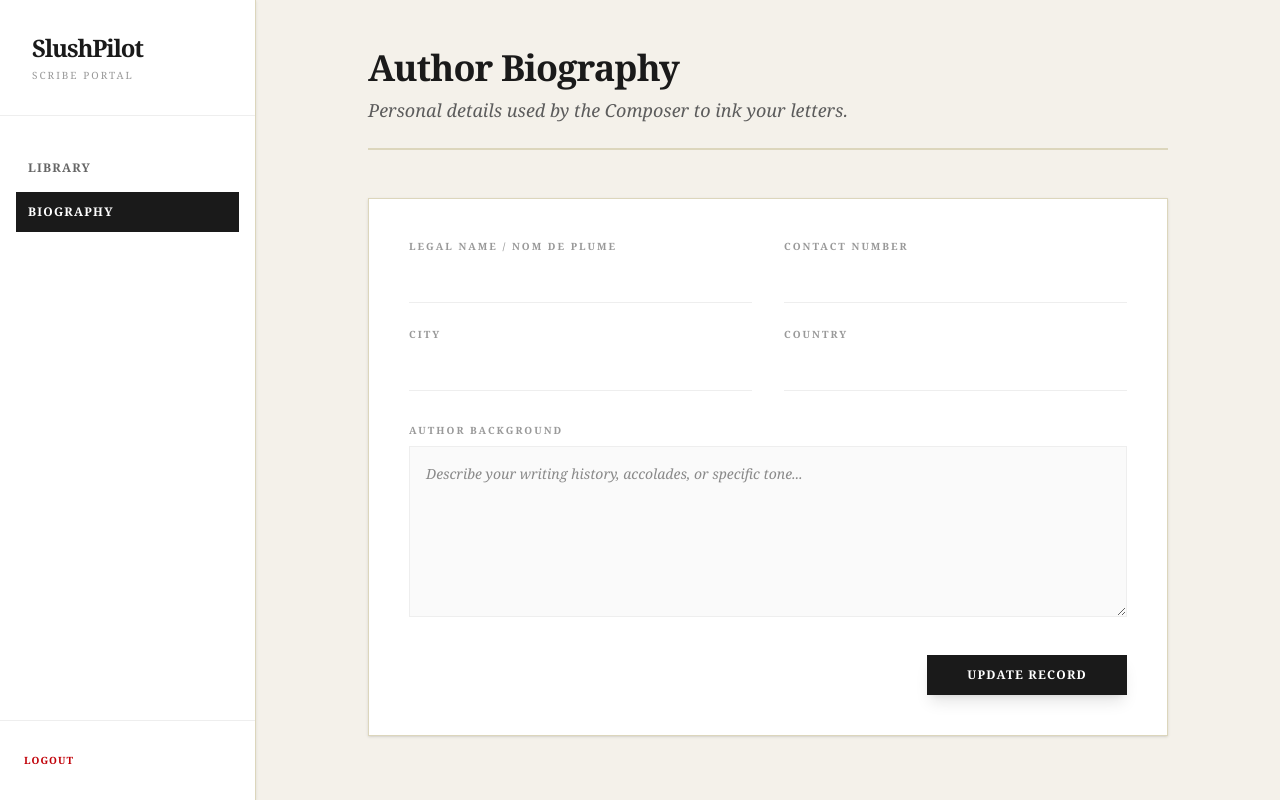
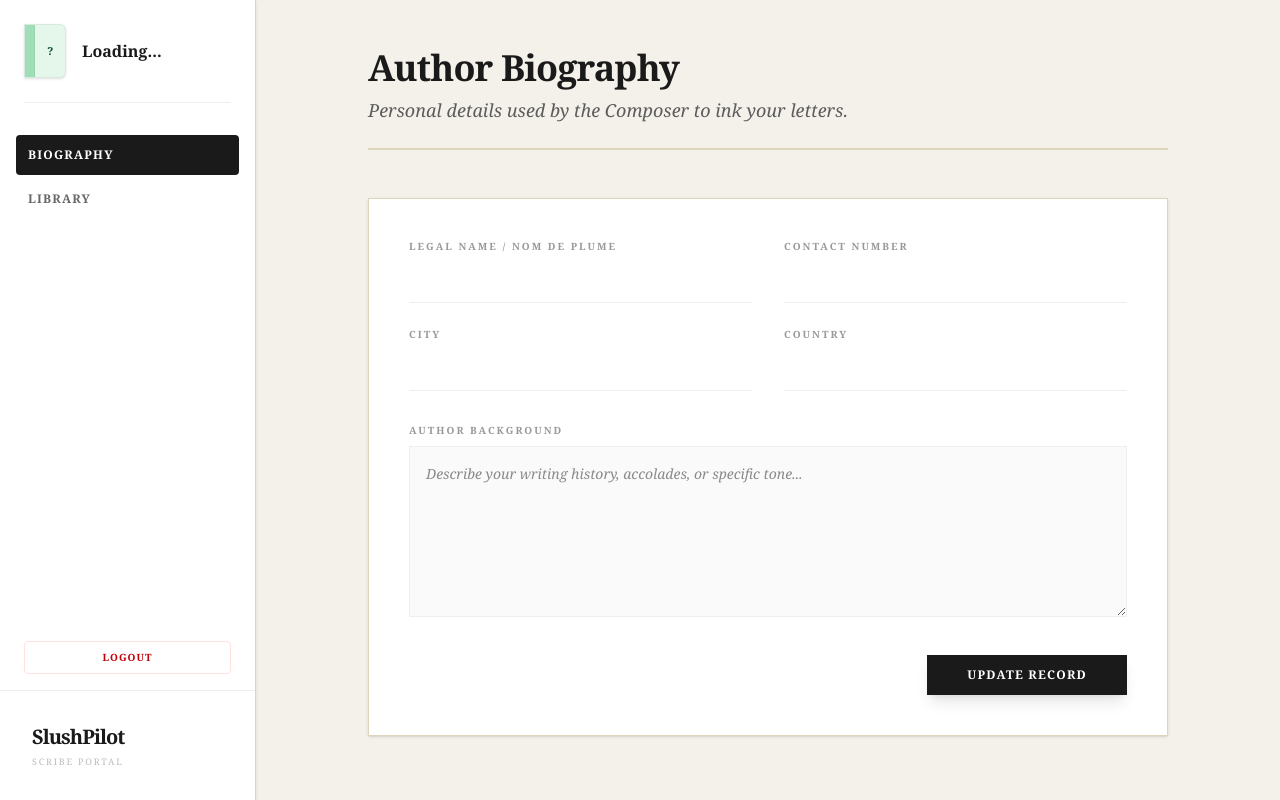
Before and after one commit to lihikaspi/SlushPilot, a Next.js app in the folder slush-pilot-ui/: page /account in a window 1280 px wide. Built offline with nearby package versions, Linux system fonts and the light colour scheme; no server answers; the database is empty; sample sign-in values are in the browser's storage.

Commit message:
updated layout/sidebar

```diff
--- a/slush-pilot-ui/src/app/layout.tsx
+++ b/slush-pilot-ui/src/app/layout.tsx
@@ -1,9 +1,10 @@
 'use client';
 
 import "./globals.css";
-import { usePathname } from "next/navigation";
+import { usePathname, useRouter } from "next/navigation";
 import Link from "next/link";
 import { useEffect, useState } from "react";
+// Using the client utility to interact with Supabase
 import { createClient } from "../utils/supabase/client";
 
 export default function RootLayout({
@@ -12,73 +13,150 @@ export default function RootLayout({
   children: React.ReactNode;
 }>) {
   const pathname = usePathname();
+  const router = useRouter();
   const isLoginPage = pathname === "/";
-  const [userEmail, setUserEmail] = useState<string | null>(null);
+
+  const [profile, setProfile] = useState<{ fullName: string; username: string } | null>(null);
   const supabase = createClient();
 
   useEffect(() => {
-    const checkUser = async () => {
-      const { data: { user } } = await supabase.auth.getUser();
-      setUserEmail(user?.email || null);
+    const fetchUserData = async () => {
+      const storedUsername = localStorage.getItem('slushpilot_user');
+
+      if (storedUsername) {
+        // Fetch profile details from the database
+        const { data, error } = await supabase
+          .from('profiles')
+          .select('full_name, username')
+          .eq('username', storedUsername)
+          .single();
+
+        if (data && !error) {
+          setProfile({
+            fullName: data.full_name,
+            username: data.username
+          });
+        }
+      } else if (!isLoginPage) {
+        router.push("/");
+      }
     };
-    checkUser();
-  }, [supabase, pathname]);
 
-  const handleLogout = async () => {
-    await supabase.auth.signOut();
-    window.location.href = "/login";
+    fetchUserData();
+  }, [pathname, isLoginPage, router, supabase]);
+
+  const handleLogout = () => {
+    localStorage.removeItem('slushpilot_user');
+    window.location.href = "/";
   };
+
+  const getInitials = (name: string) => {
+    return name
+      .split(' ')
+      .map(word => word[0])
+      .join('')
+      .toUpperCase()
+      .slice(0, 2);
+  };
+
+  /**
+   * Seeded Color Logic: Uses the unique username for better distribution
+   * to ensure all colors are used.
+   */
+  const getBookStyles = (username: string) => {
+    const bookColors = [
+      { bg: 'bg-red-600/10', spine: 'bg-red-600/30', text: 'text-red-900' },
+      { bg: 'bg-green-600/10', spine: 'bg-green-600/30', text: 'text-green-900' },
+      { bg: 'bg-blue-600/10', spine: 'bg-blue-600/30', text: 'text-blue-900' },
+      { bg: 'bg-pink-600/10', spine: 'bg-pink-600/30', text: 'text-pink-900' },
+      { bg: 'bg-purple-600/10', spine: 'bg-purple-600/30', text: 'text-purple-900' },
+      { bg: 'bg-indigo-600/10', spine: 'bg-indigo-600/30', text: 'text-indigo-900' },
+      { bg: 'bg-teal-600/10', spine: 'bg-teal-600/30', text: 'text-teal-900' },
+    ];
+
+    // Hash function for strings to ensure even distribution
+    let hash = 0;
+    for (let i = 0; i < username.length; i++) {
+      hash = username.charCodeAt(i) + ((hash << 5) - hash);
+    }
+    const index = Math.abs(hash) % bookColors.length;
+    return bookColors[index];
+  };
+
+  const initials = profile ? getInitials(profile.fullName) : "?";
+  // Pass the unique username as the seed for better color randomization
+  const { bg: bookBg, spine: spineBg, text: textColor } = getBookStyles(profile?.username || "default");
 
   return (
     <html lang="en">
       <head>
         <title>SlushPilot</title>
+        <link href="https://fonts.googleapis.com/css2?family=Inter:wght@400;600;700&display=swap" rel="stylesheet" />
       </head>
-      <body className="antialiased bg-[#f4f1ea] text-[#2c2c2c] font-serif">
+      <body className="antialiased bg-[#f4f1ea] text-[#2c2c2c] font-['Inter',sans-serif]">
         <div className="flex min-h-screen">
           {!isLoginPage && (
             <aside className="w-64 bg-white border-r border-[#dcd6bc] flex flex-col fixed h-full shadow-sm z-20">
-              <div className="p-8 border-b border-[#eee]">
-                <h1 className="text-2xl font-bold tracking-tighter text-[#1a1a1a]">SlushPilot</h1>
-                <p className="text-[10px] uppercase tracking-[0.2em] text-[#999] mt-1">Scribe Portal</p>
+
+              {/* Profile Header centered with the book icon */}
+              <div className="p-6 flex items-center gap-4">
+                <div className={`relative flex min-w-[42px] h-[54px] ${bookBg} rounded-r-md shadow-sm border border-black/5 overflow-hidden`}>
+                  <div className={`w-[10px] ${spineBg} border-r border-black/5`}></div>
+                  {/* Spaced Initials */}
+                  <div className={`flex-1 flex items-center justify-center text-[11px] font-bold tracking-tighter ${textColor}`}>
+                    {initials.split('').join(' ')}
+                  </div>
+                </div>
+
+                <div className="min-w-0">
+                  {/* Larger Name Display */}
+                  <h2 className="text-base font-bold text-[#1a1a1a] truncate leading-tight">
+                    {profile?.fullName || "Loading..."}
+                  </h2>
+                </div>
               </div>
 
-              <nav className="flex-1 p-4 space-y-1 mt-4">
+              <div className="mx-6 border-b border-[#eee] mb-4"></div>
+
+              <nav className="flex-1 p-4 space-y-1">
+                <Link
+                  href="/account"
+                  className={`flex items-center p-3 text-xs font-bold uppercase tracking-widest transition-colors rounded-sm cursor-pointer ${
+                    pathname === '/account' ? 'bg-[#1a1a1a] text-white' : 'hover:bg-[#f9f8f4] text-[#666]'
+                  }`}
+                >
+                  Biography
+                </Link>
                 <Link
                   href="/dashboard"
-                  className={`flex items-center p-3 text-xs font-bold uppercase tracking-widest transition-colors ${
+                  className={`flex items-center p-3 text-xs font-bold uppercase tracking-widest transition-colors rounded-sm cursor-pointer ${
                     pathname === '/dashboard' ? 'bg-[#1a1a1a] text-white' : 'hover:bg-[#f9f8f4] text-[#666]'
                   }`}
                 >
                   Library
                 </Link>
-                <Link
-                  href="/account"
-                  className={`flex items-center p-3 text-xs font-bold uppercase tracking-widest transition-colors ${
-                    pathname === '/account' ? 'bg-[#1a1a1a] text-white' : 'hover:bg-[#f9f8f4] text-[#666]'
-                  }`}
-                >
-                  Biography
-                </Link>
               </nav>
 
-              <div className="p-6 border-t border-[#eee]">
-                {userEmail && (
-                  <div className="mb-4">
-                    <p className="text-[10px] text-[#999] uppercase truncate">{userEmail}</p>
-                  </div>
-                )}
-                <button
-                  onClick={handleLogout}
-                  className="w-full text-left py-2 text-[10px] font-bold uppercase tracking-widest text-red-700 hover:underline"
-                >
-                  Logout
-                </button>
+              <div className="mt-auto">
+                {/* Relocated Logout Button above branding */}
+                <div className="px-6 py-4">
+                  <button
+                    onClick={handleLogout}
+                    className="w-full py-2 text-[10px] font-bold uppercase tracking-widest text-red-700 hover:bg-red-50 transition-colors border border-red-100 rounded-sm cursor-pointer"
+                  >
+                    Logout
+                  </button>
+                </div>
+
+                <div className="p-8 border-t border-[#eee]">
+                  <h1 className="text-xl font-bold tracking-tighter text-[#1a1a1a] font-serif">SlushPilot</h1>
+                  <p className="text-[9px] uppercase tracking-[0.2em] text-[#bbb] mt-1">Scribe Portal</p>
+                </div>
               </div>
             </aside>
           )}
 
-          <main className={`flex-1 ${!isLoginPage ? 'ml-64' : ''} min-h-screen relative`}>
+          <main className={`flex-1 ${!isLoginPage ? 'ml-64' : ''} min-h-screen relative font-serif`}>
             {children}
           </main>
         </div>
```
